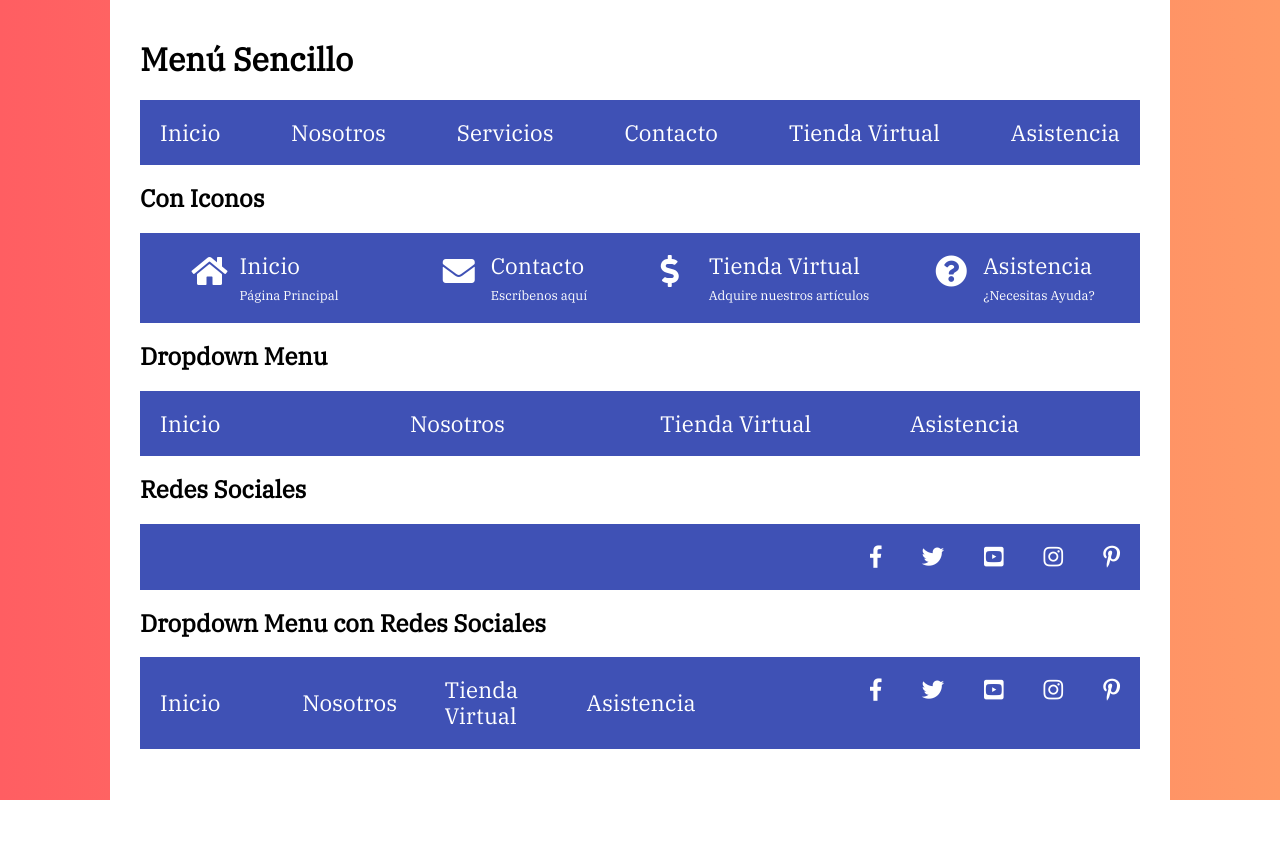
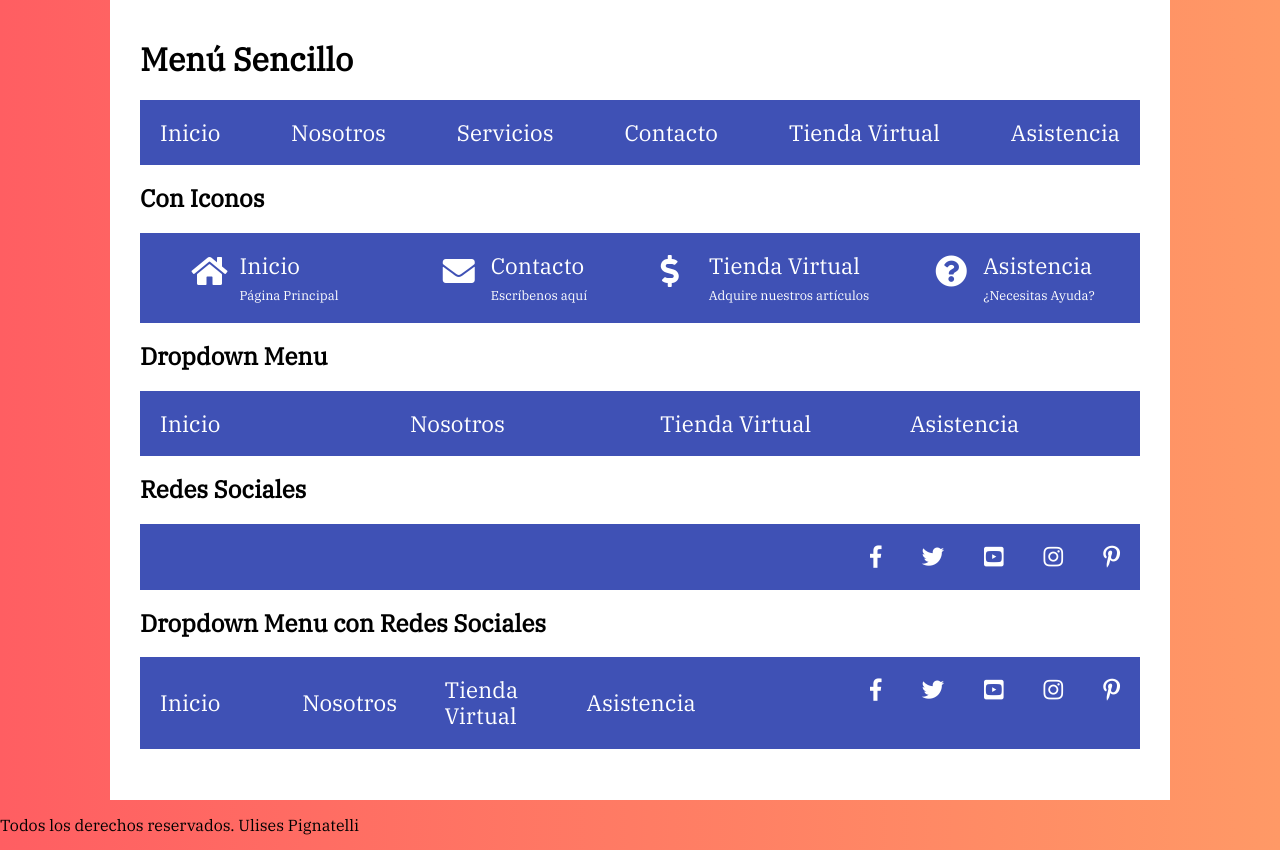
Before and after one commit to UlisesPignatelliDev/Menus-Flexbox, a plain HTML site: page index.html in a window 1280 px wide. Before the commit the page ends 800 px from the top, so only its background shows below. Drawn offline with nearby package versions, Linux system fonts and the light colour scheme.

Commit message:
se creo modifico el index.html

```diff
--- a/index.html
+++ b/index.html
@@ -166,6 +166,8 @@
             </nav>
          </div>
     </div>
-
+    <footer class="footer">
+        <p>Todos los derechos reservados. Ulises Pignatelli</p>
+        </footer>
 </body>
 </html>
```
